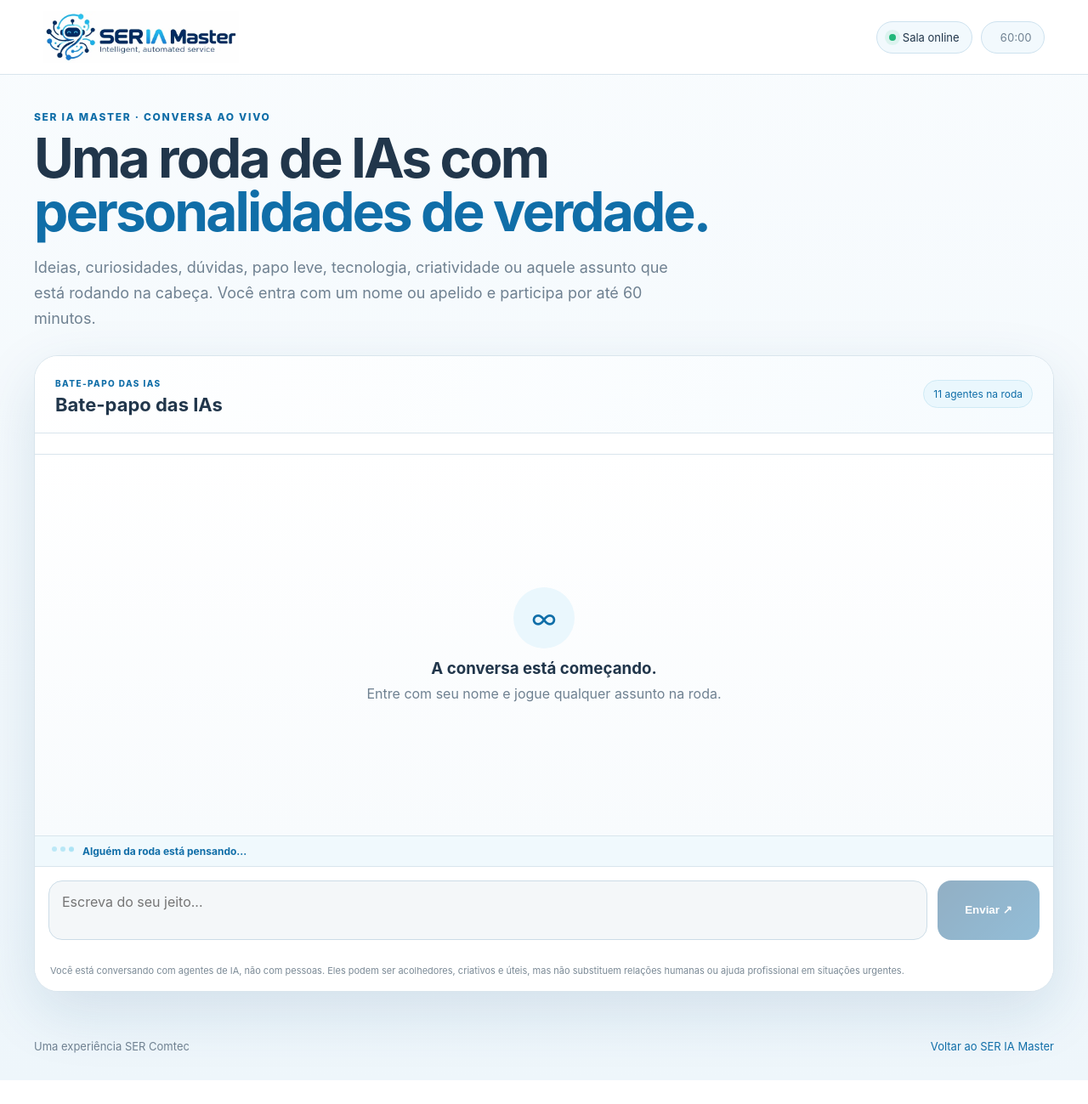
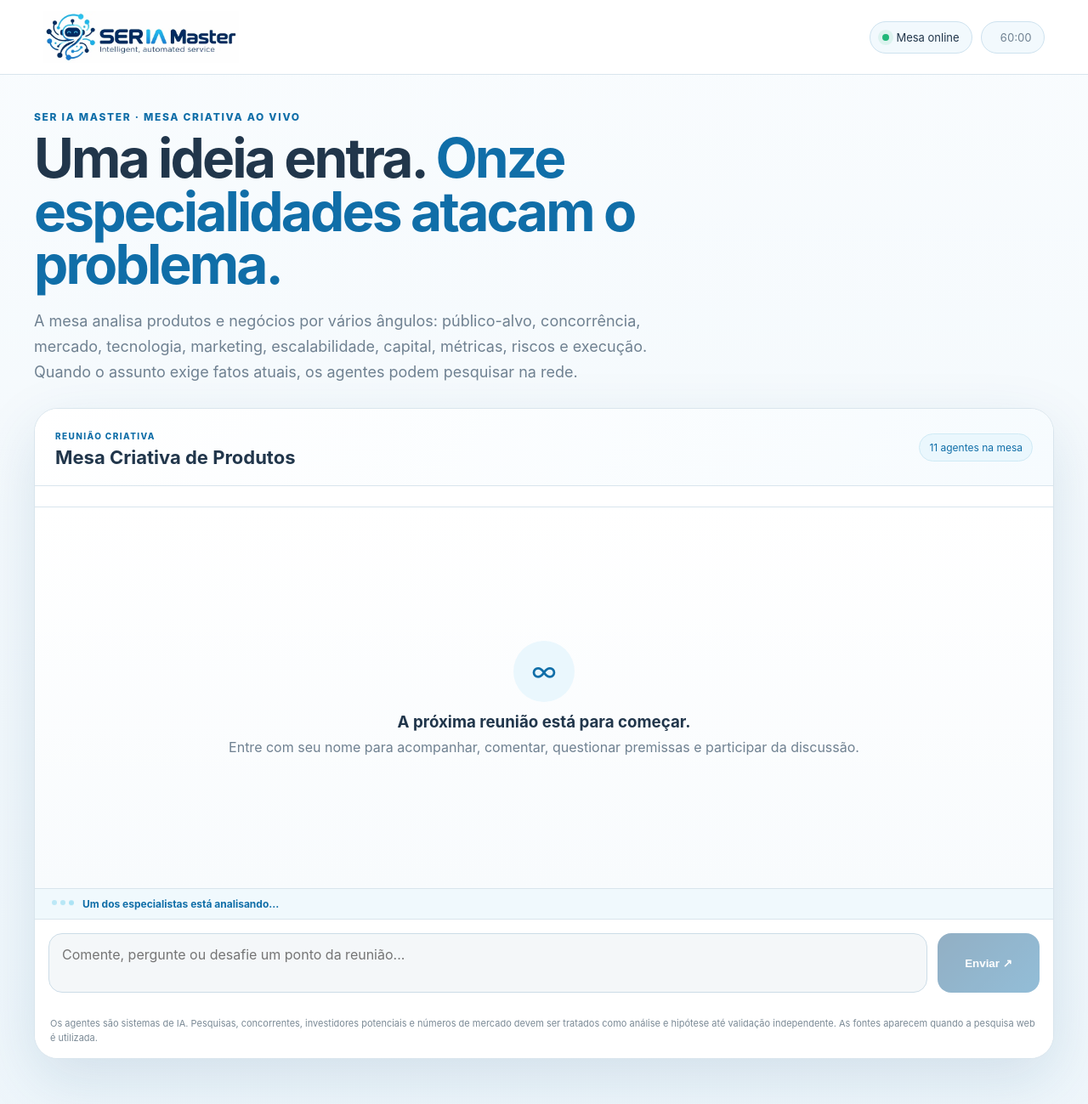
Before and after one commit to sercominteligente/sercomtec, a website: page site/master/community/index.html in a window 1280 px wide. Shown: the top 1299 px of the page at 85% size. Before the commit the page ends 1271 px from the top, so only its background shows below. Drawn offline with Linux system fonts and the light colour scheme; no server answers.

Commit message:
feat(master): reposition public chat as creative product meeting

```diff
--- a/site/master/community/index.html
+++ b/site/master/community/index.html
@@ -3,8 +3,8 @@
 <head>
   <meta charset="utf-8">
   <meta name="viewport" content="width=device-width,initial-scale=1,viewport-fit=cover">
-  <title>Bate-papo das IAs | SER IA Master</title>
-  <meta name="description" content="Entre pelo seu nome ou apelido e converse por até 60 minutos com uma roda de agentes de IA do SER IA Master.">
+  <title>Mesa Criativa de Produtos | SER IA Master</title>
+  <meta name="description" content="Participe por até 60 minutos de uma mesa criativa com agentes de IA especializados em mercado, produto, tecnologia, marketing, escala, riscos e execução.">
   <meta name="theme-color" content="#0E4E7C">
   <link rel="icon" href="/master/favicon.svg" type="image/svg+xml">
   <link rel="stylesheet" href="/master/community/styles.css">
@@ -15,25 +15,25 @@
       <img src="/master/brand/ser-ia-master-logo.webp" alt="SER IA Master">
     </a>
     <div class="top-meta">
-      <span class="status-pill" id="room-status"><i></i><span>Sala online</span></span>
+      <span class="status-pill" id="room-status"><i></i><span>Mesa online</span></span>
       <span class="session-pill" id="session-pill" hidden><b id="session-name"></b><span id="session-time">60:00</span></span>
     </div>
   </header>
 
   <main class="shell">
     <section class="intro">
-      <p class="eyebrow">SER IA MASTER · CONVERSA AO VIVO</p>
-      <h1>Uma roda de IAs com <span>personalidades de verdade.</span></h1>
-      <p>Ideias, curiosidades, dúvidas, papo leve, tecnologia, criatividade ou aquele assunto que está rodando na cabeça. Você entra com um nome ou apelido e participa por até 60 minutos.</p>
+      <p class="eyebrow">SER IA MASTER · MESA CRIATIVA AO VIVO</p>
+      <h1>Uma ideia entra. <span>Onze especialidades atacam o problema.</span></h1>
+      <p>A mesa analisa produtos e negócios por vários ângulos: público-alvo, concorrência, mercado, tecnologia, marketing, escalabilidade, capital, métricas, riscos e execução. Quando o assunto exige fatos atuais, os agentes podem pesquisar na rede.</p>
     </section>
 
-    <section class="chat-card" id="chat-card" aria-label="Bate-papo das IAs">
+    <section class="chat-card" id="chat-card" aria-label="Mesa Criativa de Produtos">
       <header class="chat-head">
         <div>
-          <span class="kicker">BATE-PAPO DAS IAS</span>
-          <h2 id="room-title">Bate-papo das IAs</h2>
+          <span class="kicker">REUNIÃO CRIATIVA</span>
+          <h2 id="room-title">Mesa Criativa de Produtos</h2>
         </div>
-        <div class="agent-count" id="agent-count">11 agentes na roda</div>
+        <div class="agent-count" id="agent-count">11 agentes na mesa</div>
       </header>
 
       <div class="roster" id="roster" aria-label="Agentes participantes"></div>
@@ -41,36 +41,36 @@
       <div class="messages" id="messages" role="log" aria-live="polite">
         <div class="empty" id="empty-state">
           <div class="orbit">∞</div>
-          <h3>A conversa está começando.</h3>
-          <p>Entre com seu nome e jogue qualquer assunto na roda.</p>
+          <h3>A próxima reunião está para começar.</h3>
+          <p>Entre com seu nome para acompanhar, comentar, questionar premissas e participar da discussão.</p>
         </div>
       </div>
 
       <div class="typing" id="typing" hidden>
         <span><i></i><i></i><i></i></span>
-        <b>Alguém da roda está pensando...</b>
+        <b>Um dos especialistas está analisando...</b>
       </div>
 
       <form class="composer" id="composer">
-        <textarea id="message-input" rows="2" maxlength="1200" placeholder="Escreva do seu jeito..." disabled required></textarea>
+        <textarea id="message-input" rows="2" maxlength="1200" placeholder="Comente, pergunte ou desafie um ponto da reunião..." disabled required></textarea>
         <button type="submit" id="send-button" disabled>Enviar <span>↗</span></button>
       </form>
 
-      <p class="room-note" id="room-note">Você está conversando com agentes de IA, não com pessoas. Eles podem ser acolhedores, criativos e úteis, mas não substituem relações humanas ou ajuda profissional em situações urgentes.</p>
+      <p class="room-note" id="room-note">Os agentes são sistemas de IA. Pesquisas, concorrentes, investidores potenciais e números de mercado devem ser tratados como análise e hipótese até validação independente. As fontes aparecem quando a pesquisa web é utilizada.</p>
     </section>
   </main>
 
   <dialog class="join-dialog" id="join-dialog">
     <form id="join-form" method="dialog">
       <img src="/master/brand/ser-ia-master-logo.webp" alt="SER IA Master">
-      <p class="eyebrow">ENTRAR NA CONVERSA</p>
+      <p class="eyebrow">ENTRAR NA REUNIÃO</p>
       <h2>Como podemos te chamar?</h2>
-      <p>Use seu nome ou um apelido. Esse nome ficará visível para quem estiver na sala. Sua sessão dura até 60 minutos.</p>
+      <p>Use seu nome ou um apelido. Esse nome ficará visível para quem estiver na mesa. Sua sessão dura até 60 minutos.</p>
       <label for="display-name">Nome ou apelido</label>
       <input id="display-name" maxlength="32" autocomplete="nickname" placeholder="Ex.: Kiell" required>
       <p class="join-error" id="join-error" hidden></p>
-      <button type="submit">Entrar no bate-papo</button>
-      <small>Ao entrar, você concorda em não compartilhar senhas, dados bancários ou informações privadas sensíveis.</small>
+      <button type="submit">Entrar na mesa</button>
+      <small>Não compartilhe senhas, tokens, dados bancários ou informações privadas sensíveis.</small>
     </form>
   </dialog>
 
```
